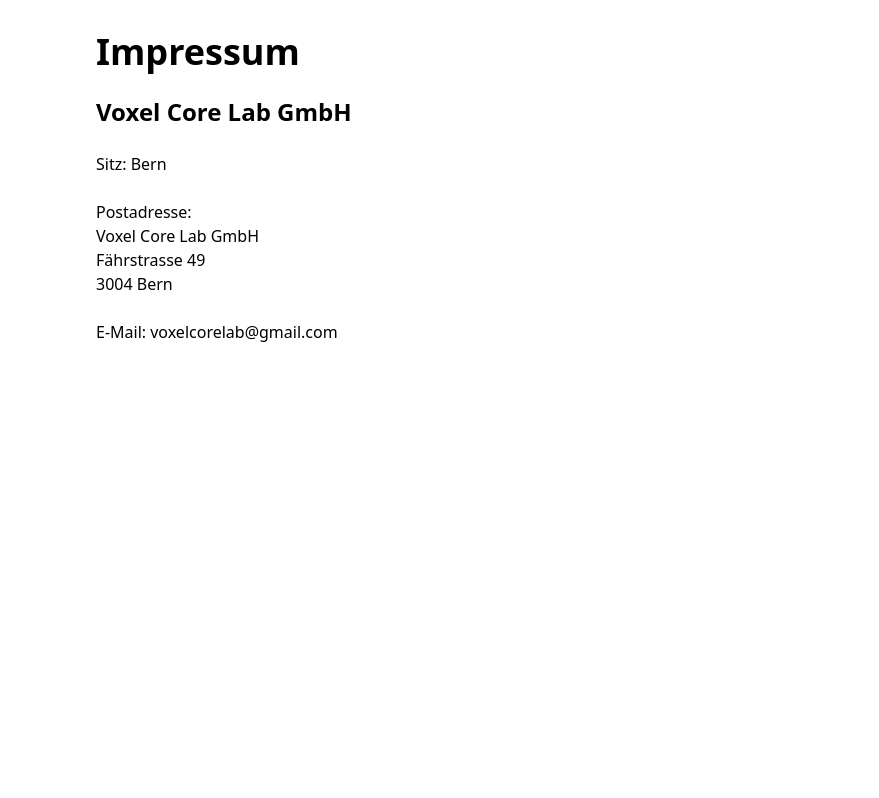
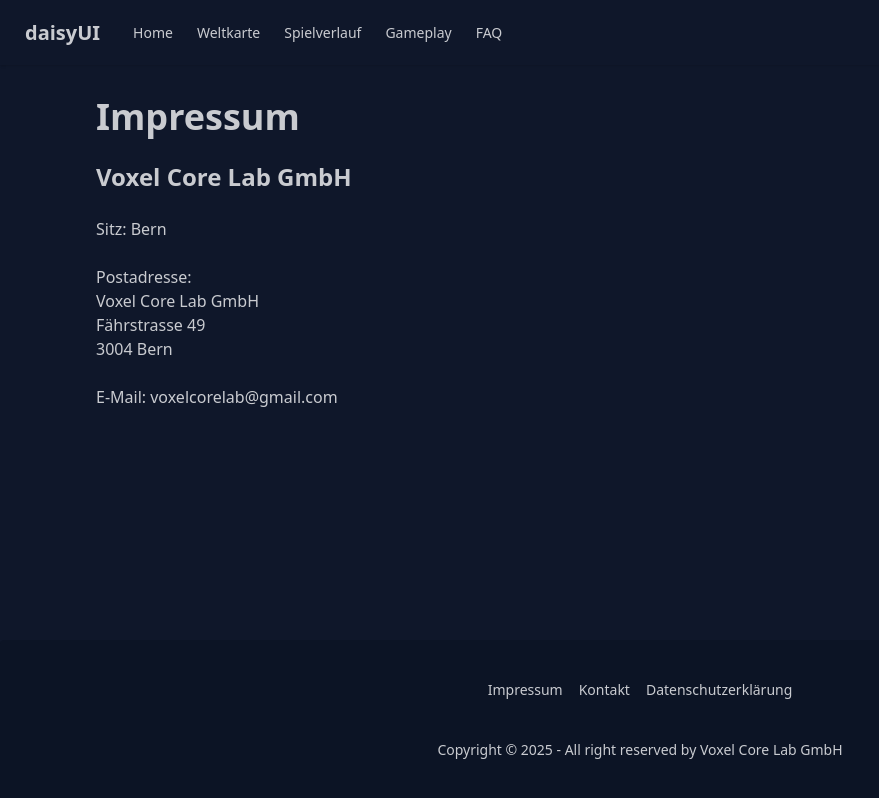
Before and after one commit to VoxelCoreLab/project-alpha-website, a Vue app: page /imprint in a window 1280 px wide. Shown: the whole page, without its empty margins (0-879 px from the left). Built offline with nearby package versions, Linux system fonts and the light colour scheme.

Commit message:
new layout

```diff
--- a/package.json
+++ b/package.json
@@ -15,6 +15,7 @@
   "devDependencies": {
     "@tailwindcss/vite": "^4.1.4",
     "@vitejs/plugin-vue": "^5.2.3",
+    "daisyui": "^5.0.27",
     "tailwindcss": "^4.1.4",
     "typescript": "~5.6.2",
     "vite": "^5.4.10",
--- a/src/components/HelloWorld.vue
+++ /dev/null
@@ -1,41 +0,0 @@
-<script setup lang="ts">
-import { ref } from 'vue'
-
-defineProps<{ msg: string }>()
-
-const count = ref(0)
-</script>
-
-<template>
-  <h1>{{ msg }}</h1>
-
-  <div class="card">
-    <button type="button" @click="count++">count is {{ count }}</button>
-    <p>
-      Edit
-      <code>components/HelloWorld.vue</code> to test HMR
-    </p>
-  </div>
-
-  <p>
-    Check out
-    <a href="https://vuejs.org/guide/quick-start.html#local" target="_blank"
-      >create-vue</a
-    >, the official Vue + Vite starter
-  </p>
-  <p>
-    Learn more about IDE Support for Vue in the
-    <a
-      href="https://vuejs.org/guide/scaling-up/tooling.html#ide-support"
-      target="_blank"
-      >Vue Docs Scaling up Guide</a
-    >.
-  </p>
-  <p class="read-the-docs">Click on the Vite and Vue logos to learn more</p>
-</template>
-
-<style scoped>
-.read-the-docs {
-  color: #888;
-}
-</style>
--- /dev/null
+++ b/src/components/TheFooter.vue
@@ -0,0 +1,47 @@
+<template>
+    <footer class="footer footer-horizontal footer-center bg-base-200 text-base-content rounded p-10">
+        <nav class="grid grid-flow-col gap-4">
+            <a v-for="link in links" :key="link.name" class="link link-hover" :href="link.path">{{ link.name }}</a>
+        </nav>
+        <!---
+        <nav>
+            <div class="grid grid-flow-col gap-4">
+                <a>
+                    <svg xmlns="http://www.w3.org/2000/svg" width="24" height="24" viewBox="0 0 24 24"
+                        class="fill-current">
+                        <path
+                            d="M24 4.557c-.883.392-1.832.656-2.828.775 1.017-.609 1.798-1.574 2.165-2.724-.951.564-2.005.974-3.127 1.195-.897-.957-2.178-1.555-3.594-1.555-3.179 0-5.515 2.966-4.797 6.045-4.091-.205-7.719-2.165-10.148-5.144-1.29 2.213-.669 5.108 1.523 6.574-.806-.026-1.566-.247-2.229-.616-.054 2.281 1.581 4.415 3.949 4.89-.693.188-1.452.232-2.224.084.626 1.956 2.444 3.379 4.6 3.419-2.07 1.623-4.678 2.348-7.29 2.04 2.179 1.397 4.768 2.212 7.548 2.212 9.142 0 14.307-7.721 13.995-14.646.962-.695 1.797-1.562 2.457-2.549z">
+                        </path>
+                    </svg>
+                </a>
+                <a>
+                    <svg xmlns="http://www.w3.org/2000/svg" width="24" height="24" viewBox="0 0 24 24"
+                        class="fill-current">
+                        <path
+                            d="M19.615 3.184c-3.604-.246-11.631-.245-15.23 0-3.897.266-4.356 2.62-4.385 8.816.029 6.185.484 8.549 4.385 8.816 3.6.245 11.626.246 15.23 0 3.897-.266 4.356-2.62 4.385-8.816-.029-6.185-.484-8.549-4.385-8.816zm-10.615 12.816v-8l8 3.993-8 4.007z">
+                        </path>
+                    </svg>
+                </a>
+                <a>
+                    <svg xmlns="http://www.w3.org/2000/svg" width="24" height="24" viewBox="0 0 24 24"
+                        class="fill-current">
+                        <path
+                            d="M9 8h-3v4h3v12h5v-12h3.642l.358-4h-4v-1.667c0-.955.192-1.333 1.115-1.333h2.885v-5h-3.808c-3.596 0-5.192 1.583-5.192 4.615v3.385z">
+                        </path>
+                    </svg>
+                </a>
+            </div>
+        </nav>
+    -->
+        <aside>
+            <p>Copyright © {{ new Date().getFullYear() }} - All right reserved by Voxel Core Lab GmbH</p>
+        </aside>
+    </footer>
+</template>
+<script setup lang="ts">
+const links = [
+    { name: 'Impressum', path: '/imprint' },
+    { name: 'Kontakt', path: '/contact' },
+    { name: 'Datenschutzerklärung', path: '/privacy-policy' }
+]
+</script>
--- /dev/null
+++ b/src/components/TheHeader.vue
@@ -0,0 +1,37 @@
+<template>
+    <header class="bg-base-100 shadow-sm">
+        <div class="navbar bg-base-100 max-w-7xl mx-auto">
+            <div class="navbar-start w-auto">
+                <div class="dropdown">
+                    <div tabindex="0" role="button" class="btn btn-ghost lg:hidden">
+                        <svg xmlns="http://www.w3.org/2000/svg" class="h-5 w-5" fill="none" viewBox="0 0 24 24"
+                            stroke="currentColor">
+                            <path stroke-linecap="round" stroke-linejoin="round" stroke-width="2"
+                                d="M4 6h16M4 12h8m-8 6h16" />
+                        </svg>
+                    </div>
+                    <ul tabindex="0"
+                        class="menu menu-sm dropdown-content bg-base-100 rounded-box z-1 mt-3 w-52 p-2 shadow">
+                        <li v-for="link in links" :key="link.name"><a :href="link.path">{{ link.name }}</a></li>
+                    </ul>
+                </div>
+                <a class="btn btn-ghost text-xl" href="/">daisyUI</a>
+            </div>
+            <div class="navbar-center hidden lg:flex">
+                <ul class="menu menu-horizontal px-1">
+                    <li v-for="link in links" :key="link.name"><a :href="link.path">{{ link.name }}</a></li>
+                </ul>
+            </div>
+        </div>
+    </header>
+</template>
+<script setup lang="ts">
+
+const links = [
+    { name: 'Home', path: '/' },
+    { name: 'Weltkarte', path: '/world-map' },
+    { name: 'Spielverlauf', path: '/game-process' },
+    { name: 'Gameplay', path: '/gameplay' },
+    { name: 'FAQ', path: '/faq' }
+]
+</script>
--- /dev/null
+++ b/src/layouts/LayoutBasic.vue
@@ -0,0 +1,13 @@
+<template>
+    <div class="grid min-h-svh grid-rows-[auto_1fr_auto]">
+        <TheHeader />
+        <main>
+            <slot />
+        </main>
+        <TheFooter />
+    </div>
+  </template>
+  <script setup lang="ts">
+  import TheHeader from '../components/TheHeader.vue'
+  import TheFooter from '../components/TheFooter.vue'
+  </script>
--- a/src/pages/PageHome.vue
+++ b/src/pages/PageHome.vue
@@ -1,15 +1,8 @@
 <template>
-  <div>
-    <a href="https://vite.dev" target="_blank">
-      <img src="/vite.svg" class="logo" alt="Vite logo" />
-    </a>
-    <a href="https://vuejs.org/" target="_blank">
-      <img src="../assets/vue.svg" class="logo vue" alt="Vue logo" />
-    </a>
-  </div>
-  <HelloWorld msg="Vite + Vue" />
+  <LayoutBasic>
+    <div>Test</div>
+  </LayoutBasic>
 </template>
 <script setup lang="ts">
-
-import HelloWorld from '../components/HelloWorld.vue'
+import LayoutBasic from '../layouts/LayoutBasic.vue'
 </script>
--- a/src/pages/PageImprint.vue
+++ b/src/pages/PageImprint.vue
@@ -1,4 +1,5 @@
 <template>
+    <LayoutBasic>
         <div class="grid h-full max-w-6xl text-left m-auto p-8">
             <div class="flex flex-col gap-6">
                 <h1 class="text-4xl font-bold">Impressum</h1>
@@ -13,6 +14,9 @@
                 <p>E-Mail: voxelcorelab@gmail.com</p>
             </div>
         </div>
+    </LayoutBasic>
 </template>
 <script lang="ts" setup>
+
+import LayoutBasic from '../layouts/LayoutBasic.vue'
 </script>
--- a/src/style.css
+++ b/src/style.css
@@ -1 +1,4 @@
 @import "tailwindcss";
+@plugin "daisyui" {
+    themes: night --default;
+  }
```
Also changed, not shown: 1 other file (tests, documents, lock files or other folders).
